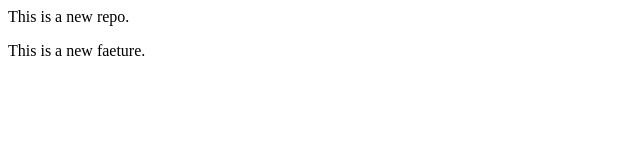
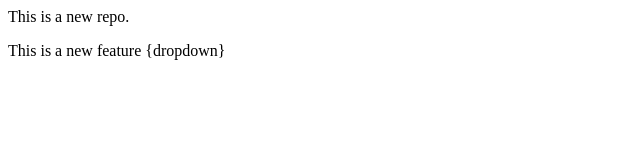
Before and after one commit to BharatSingh2226/LocalRepo, a plain HTML site: page index.html in a window 1280 px wide. Shown: the full height of the page, 0-640 px from the left. Drawn offline with Linux system fonts and the light colour scheme.

Commit message:
Add dropdown

```diff
--- a/index.html
+++ b/index.html
@@ -1,3 +1,3 @@
 <p>This is a new repo. </p>
 
-<p>This is a new faeture. </p>
+<p>This is a new feature {dropdown} </p>
```
